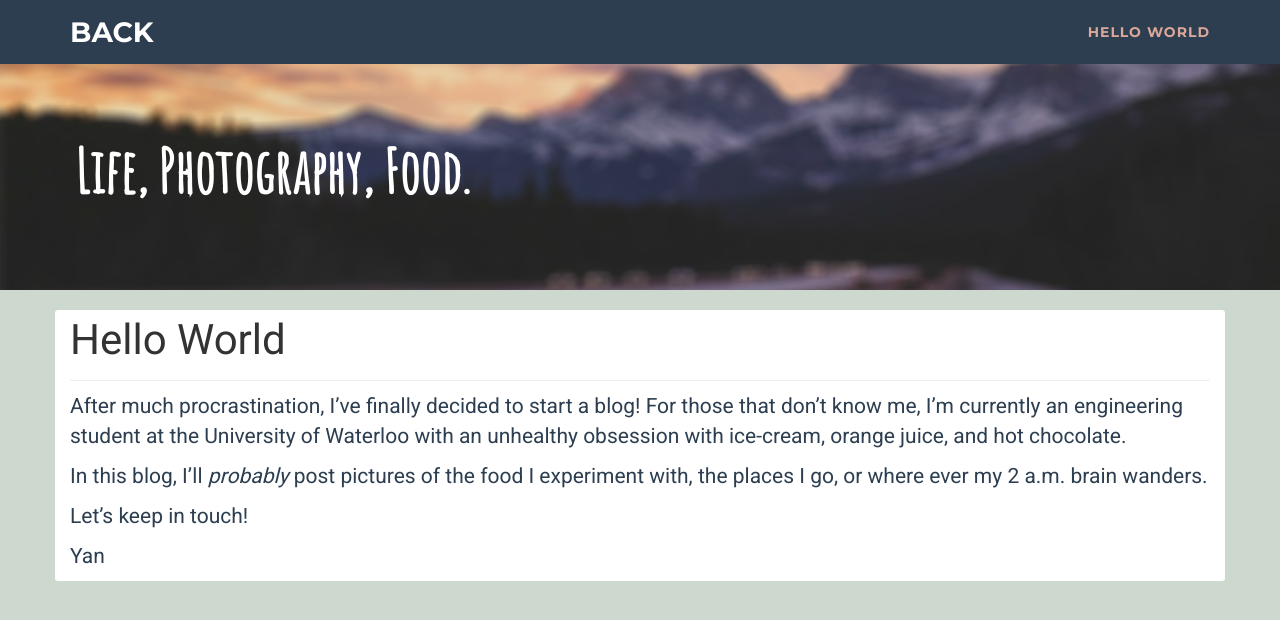
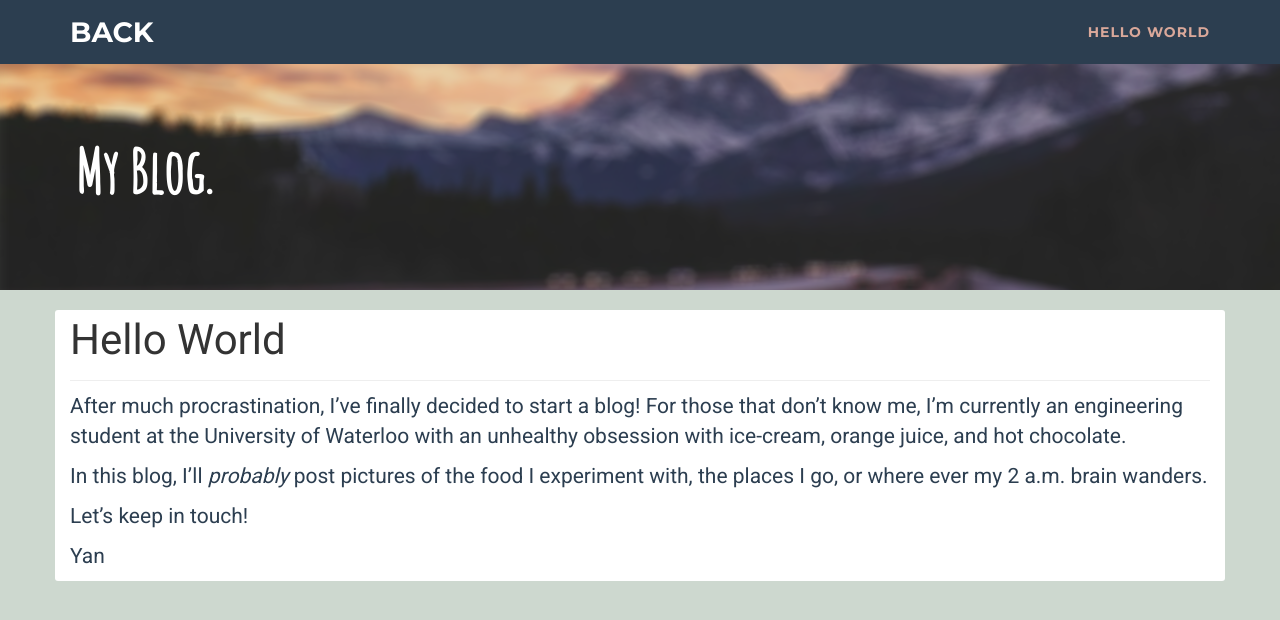
Before and after one commit to yanske/yanske1.github.io, a Jekyll site: the page built from _posts/2014-3-3-Hello-World.md, in a window 1280 px wide. Shown: the top 620 px of the page. Built offline with Jekyll 4.4.1, drawn with Linux system fonts in a browser that asks for light colours; nearby versions of some CDN libraries; some web fonts are replaced.

Commit message:
Fixed title

```diff
--- a/_layouts/post.html
+++ b/_layouts/post.html
@@ -95,7 +95,7 @@ layout: default
 
     	<div class="container">
             <div class="row" style="padding-top: 3%; font-family: 'Amatic SC', cursive; font-weight: 900; font-size: 60px; color: white;">
-                 Life, Photography, Food.
+                 My Blog.
             </div>
         </div>
 
```
